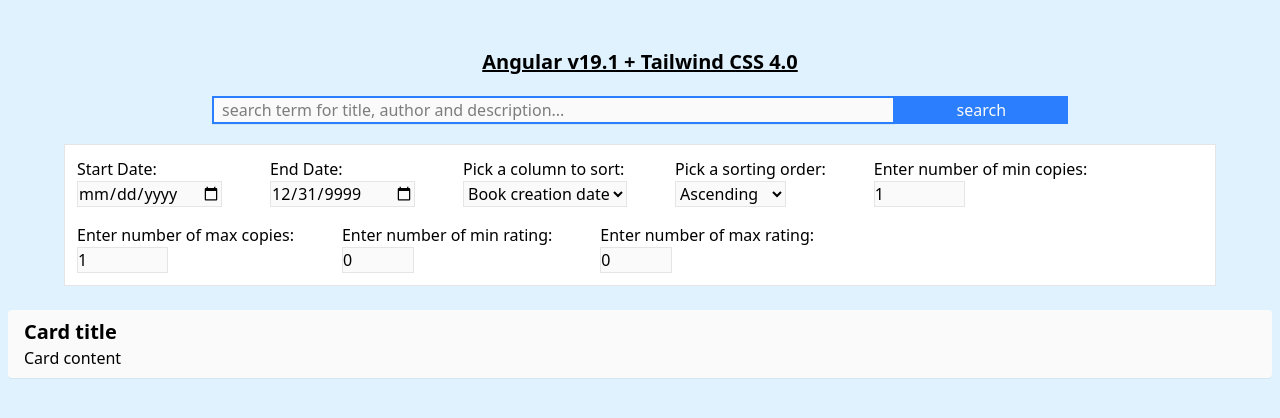
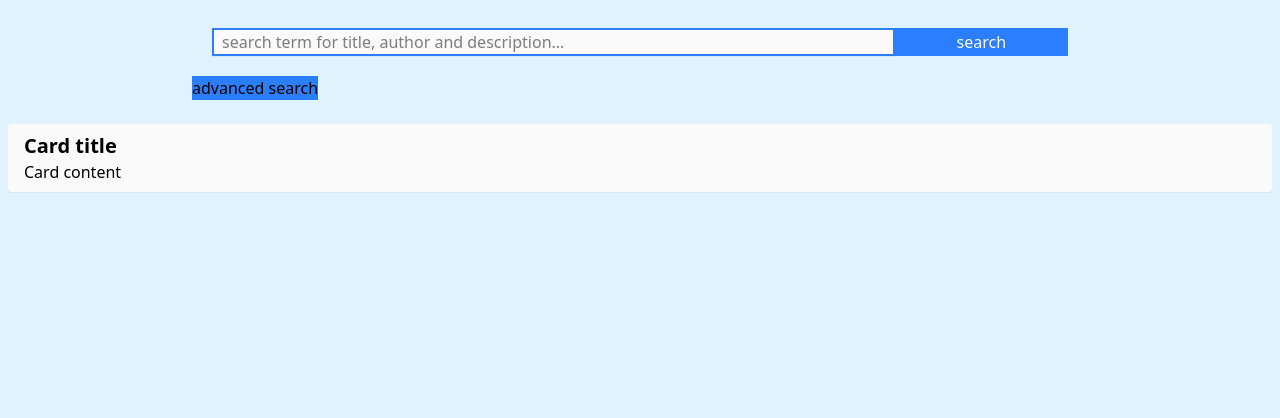
Before and after one commit to Averageasd/BookSearch-FE, an Angular app: page / in a window 1280 px wide. Shown: the top 418 px of the page. Built offline with nearby package versions, Linux system fonts and the light colour scheme.

Commit message:
use static:false to make sure viewchilds are not being initialized before ngOnInit

```diff
--- a/src/app/app.component.html
+++ b/src/app/app.component.html
@@ -1,5 +1,4 @@
 <header>
-  <h1 class="text-xl font-bold underline text-center mt-10">Angular v19.1 + Tailwind CSS 4.0</h1>
 </header>
 <main>
   <div class="max-w-4xl m-auto">
@@ -13,13 +12,19 @@
         />
         <button [disabled]="isInvalidForm" class="text-neutral-50 bg-blue-500 px-2 grow-1 disabled:bg-blue-300 disabled:cursor-not-allowed">search</button>
       </form>
+      <button
+        (click)="toggleAdvancedSearch()"
+        class="bg-blue-500">
+        advanced search
+      </button>
   </div>
-  <div
+
+  <div *ngIf="advancedSearchAvailable"
     class="bg-white max-w-6xl border-1 border-neutral-200 m-auto"
     >
     <form
     #myForm="ngForm"
-    class="flex min-h-24 p-3 gap-x-12 gap-y-4 flex-wrap">
+    class="flex p-3 gap-x-12 gap-y-4 flex-wrap">
       <div>
         <label for="startDate">Start Date:</label>
         <br>
@@ -114,7 +119,7 @@
     </form>
     <div class="px-3">
       <div *ngFor="let error of formErrors">
-
+        <div class="text-sm">{{error}}</div>
       </div>
     </div>
   </div>
--- a/src/app/app.component.ts
+++ b/src/app/app.component.ts
@@ -1,5 +1,5 @@
 import { CommonModule } from '@angular/common';
-import { AfterViewInit, Component, ViewChild } from '@angular/core';
+import { AfterViewInit, Component, OnInit, ViewChild } from '@angular/core';
 import { FormsModule, NgForm } from '@angular/forms';
 import {JsonPipe} from '@angular/common';
 
@@ -21,7 +21,7 @@
   styleUrls: ['./app.component.scss' ,'../styles.scss']
 })
 
-export class AppComponent implements AfterViewInit{
+export class AppComponent implements OnInit{
 
   title = 'BookSearch-FE';
   isInvalidForm :boolean | null = false;
@@ -34,7 +34,10 @@
   maxRating: number = 0;
   minDate: string = '0001-01-01T00:00:00Z';
   maxDate: string = '9999-12-31T23:59:59Z';
-  @ViewChild('myForm') form!: NgForm;
+  advancedSearchAvailable:boolean = false;
+
+  // we want to make sure angular does not query this element before ngOnInit thus preventing it from being null unexpectedly.
+  @ViewChild('myForm', { static: false }) form!: NgForm;
   formErrors: string[] = [];
 
   sortOrders: SortOrder[] = [
@@ -48,9 +51,10 @@
     {value: 'rating', viewValue: 'Book rating'},
     {value: 'title', viewValue: 'Book title'}
   ];
-
-  ngAfterViewInit(): void {
+  ngOnInit(): void {
+    if (this.form && this.form.statusChanges){
       this.form.statusChanges?.subscribe(()=>{
+        console.log('get called?');
         this.formErrors = [];
         if (!this.checkCopiesInput() || !this.checkRatingInput()){
           this.isInvalidForm = true;
@@ -60,11 +64,13 @@
         }
       });
     }
+  }
 
   private checkCopiesInput(): boolean{
     const minCopies:string = String(this.form.controls['mincopies']?.value ?? '');
     const maxCopies:string = String(this.form.controls['maxcopies']?.value ?? '');
     console.log(typeof(minCopies));
+    console.log(minCopies, maxCopies);
     if (!minCopies || !maxCopies){
       this.formErrors.push('min copies or max copies is empty');
       return false;
@@ -94,4 +100,8 @@
     }
     return true;
   }
+
+  toggleAdvancedSearch(): void{
+    this.advancedSearchAvailable = !this.advancedSearchAvailable;
   }
+}
```
Lines whose indentation alone changed are shown as unchanged.
